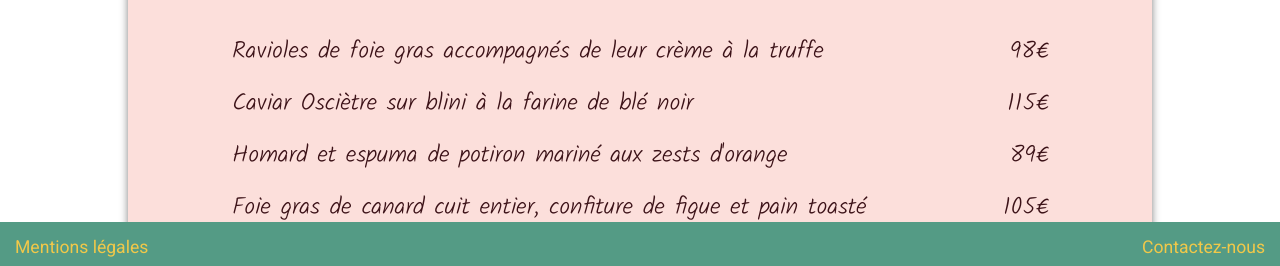
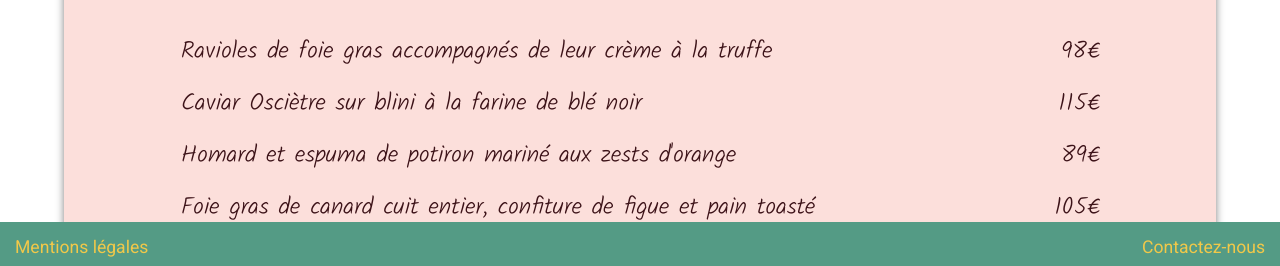
Before and after one commit to Flo654/DW-projet3, a website: page menu_la_note_enchantee.html in a window 1280 px wide. Shown: the part 528-794 px from the top of the page. Drawn offline with Linux system fonts and the light colour scheme; a web font is replaced by a local one.

Commit message:
derniere modification css et html: ajout favicon ajout lien dans le header des pages menus refactoring css

```diff
--- a/sass/utils/_mixins.scss
+++ b/sass/utils/_mixins.scss
@@ -93,7 +93,7 @@
   margin: 5px;
   padding: 2px;
   @include responsive(l){
-    width: 80%;
+    width: 90%;
     margin: 5rem auto ;
     box-shadow: $shadow_menus_index;
   }
@@ -143,7 +143,7 @@ $breakpoints: (
   ('xs', 480px),
   ('s', 580px),
   ('md', 960px),
-  ('l', 1023px),
+  ('l', 1024px),
 );
 
 @mixin responsive ($media) {
```
Also changed, not shown: index.html (+2 -1 lines), images/fork-and-knife-cutlery-circle-interface-symbol-for-restaurant.png (added), style/mobile_first.css.
